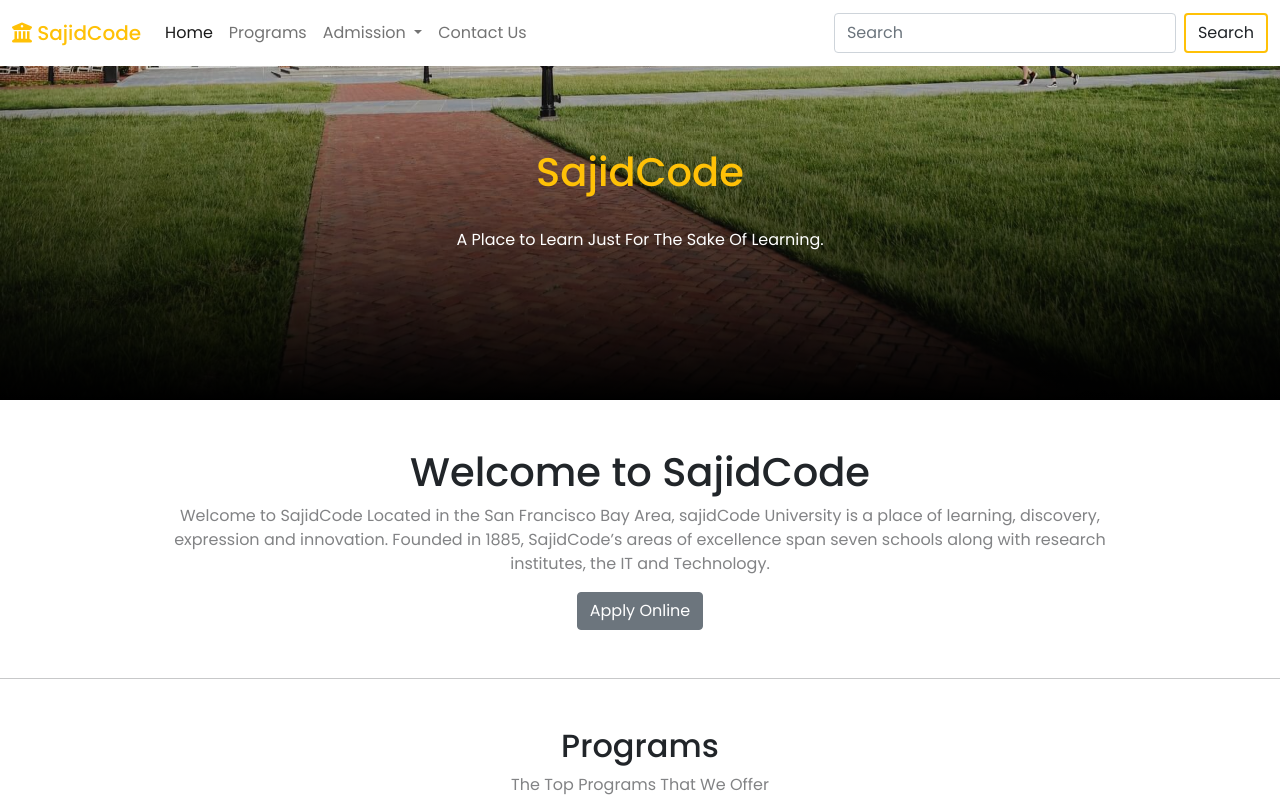
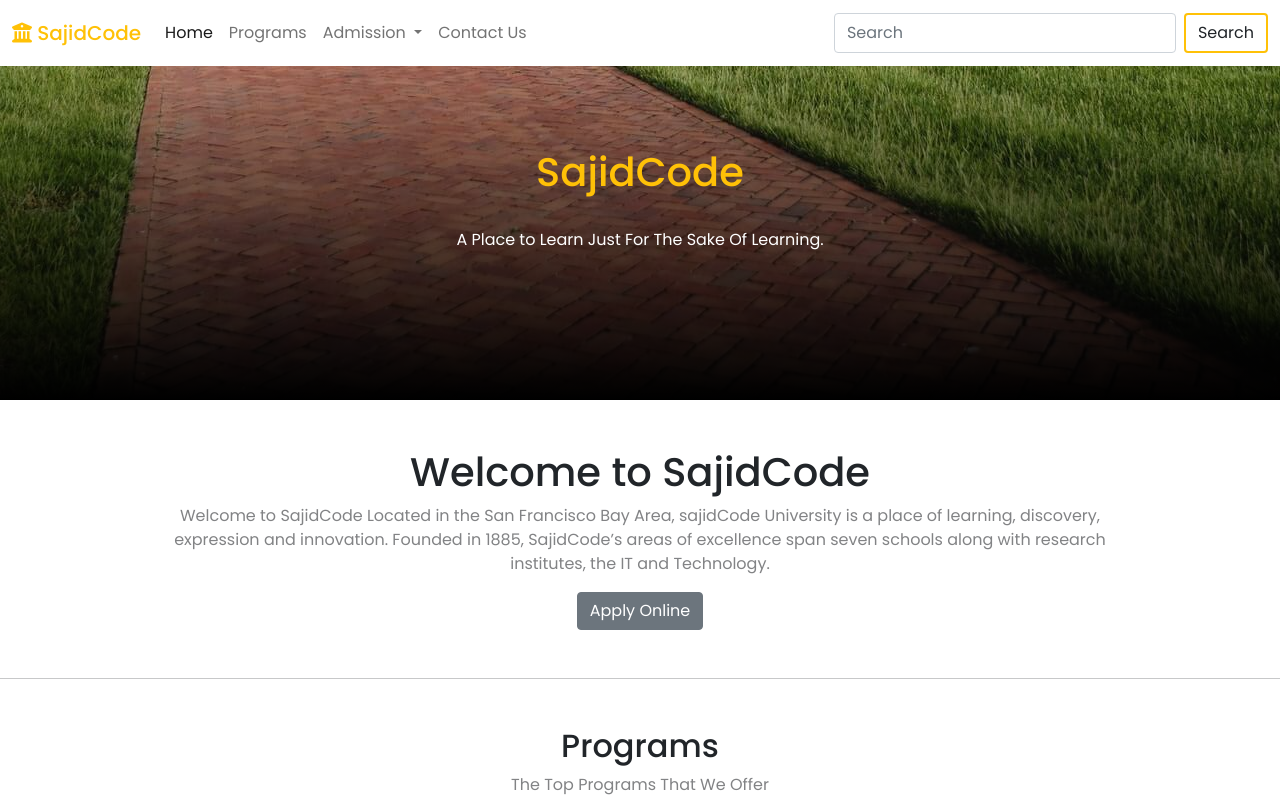
Before and after one commit to sajidCode-gh/Sajidcode-uni, a website: page index.html in a window 1280 px wide. Shown: the top 800 px of the page. Drawn offline with Linux system fonts and the light colour scheme.

Commit message:
background image issue resolved

```diff
--- a/src/sass/custom.scss
+++ b/src/sass/custom.scss
@@ -13,7 +13,7 @@ body {
   display: grid;
   place-content: center;
 
-  background: url("../../dist/images/hero.jpg") bottom no-repeat fixed;
+  background: url("./images/hero.jpg") bottom no-repeat fixed !important;
   background-size: cover;
   position: relative;
   z-index: 0;
```
Also changed, not shown: dist/custom.css, 1 other file.
